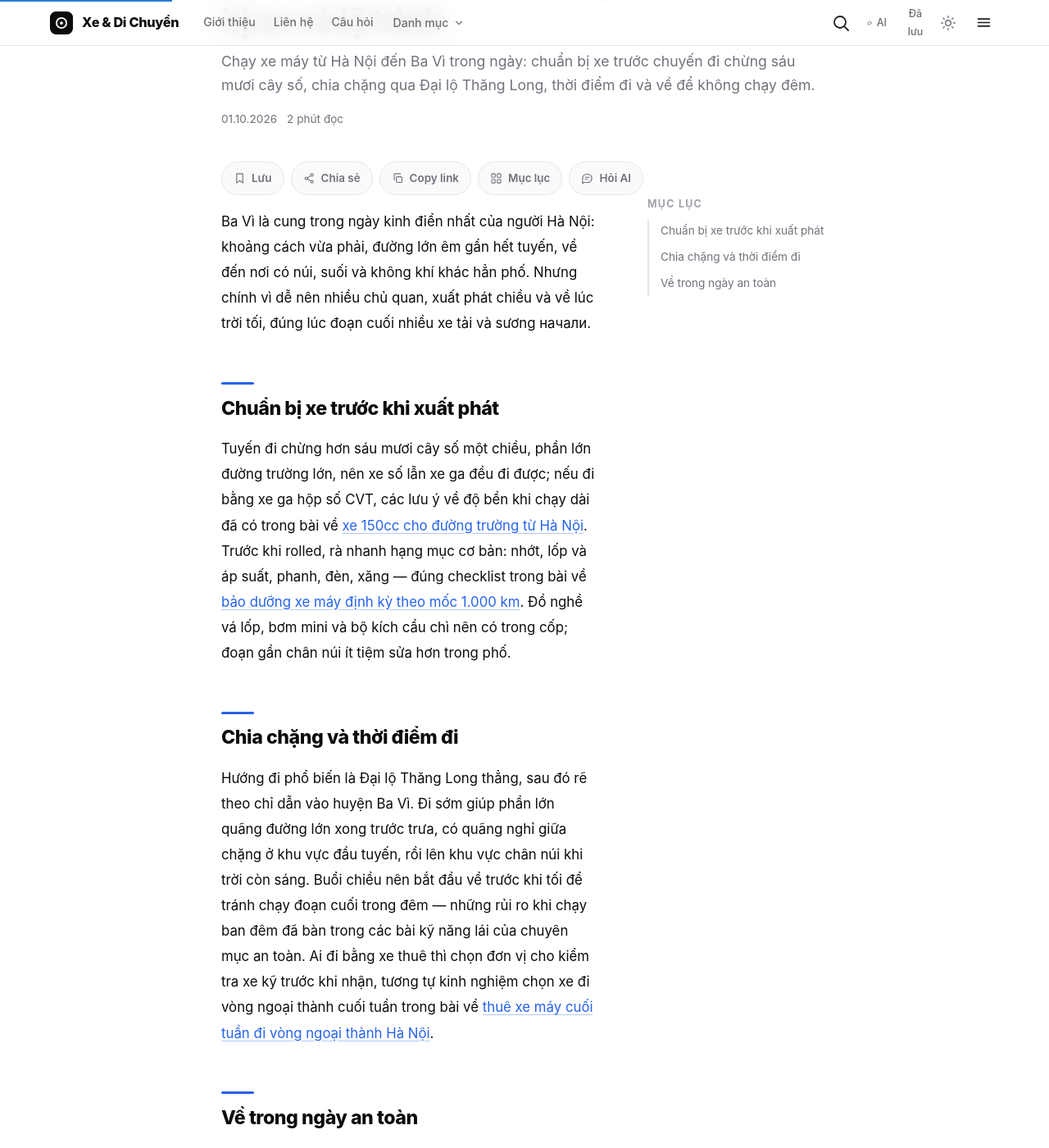
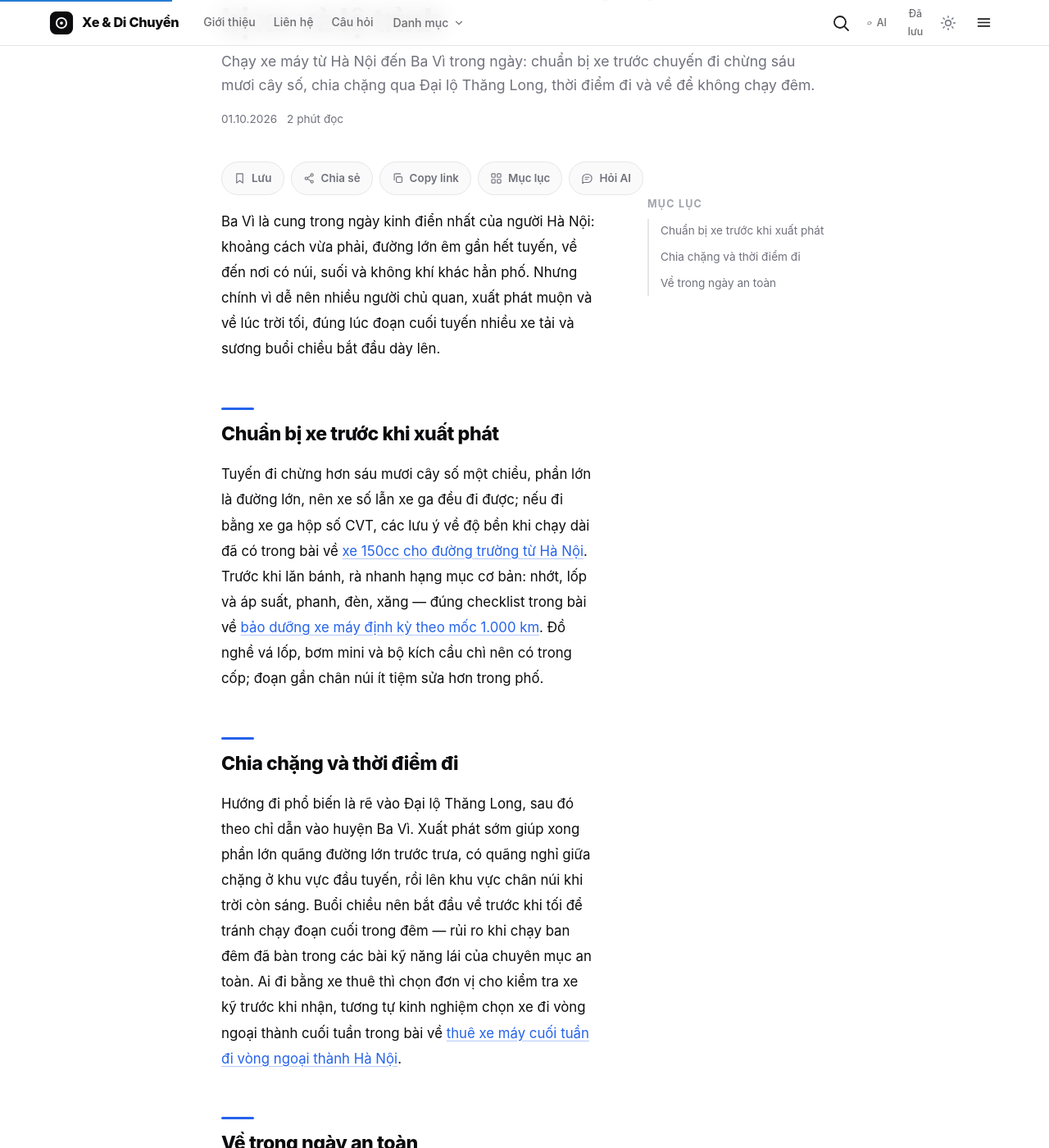
Before and after one commit to codeappweb/lab, a Jekyll site: the page built from _posts/2026-10-01-chay-xe-ha-noi-ba-vi-trong-ngay-chuan-bi-xe-va-lo-trinh.md, in a window 1280 px wide and 1400 px high, scrolled down 229 px. Shown: the whole window at 82% size. Built offline with Jekyll 4.4.1, drawn with Linux system fonts in a browser that asks for light colours; some of the changed text lies outside the part shown.

Commit message:
repair(C08-0012, C09-0001): sua ky tu CJK sot va tu Anh xen trong prose

```diff
--- a/_posts/2026-10-01-chay-xe-ha-noi-ba-vi-trong-ngay-chuan-bi-xe-va-lo-trinh.md
+++ b/_posts/2026-10-01-chay-xe-ha-noi-ba-vi-trong-ngay-chuan-bi-xe-va-lo-trinh.md
@@ -26,18 +26,18 @@ freshness_status: evergreen
 legal_sensitivity: false
 ---
 
-Ba Vì là cung trong ngày kinh điển nhất của người Hà Nội: khoảng cách vừa phải, đường lớn êm gần hết tuyến, về đến nơi có núi, suối và không khí khác hẳn phố. Nhưng chính vì dễ nên nhiều chủ quan, xuất phát chiều và về lúc trời tối, đúng lúc đoạn cuối nhiều xe tải và sương начали.
+Ba Vì là cung trong ngày kinh điển nhất của người Hà Nội: khoảng cách vừa phải, đường lớn êm gần hết tuyến, về đến nơi có núi, suối và không khí khác hẳn phố. Nhưng chính vì dễ nên nhiều người chủ quan, xuất phát muộn và về lúc trời tối, đúng lúc đoạn cuối tuyến nhiều xe tải và sương buổi chiều bắt đầu dày lên.
 
 ## Chuẩn bị xe trước khi xuất phát
 
-Tuyến đi chừng hơn sáu mươi cây số một chiều, phần lớn đường trường lớn, nên xe số lẫn xe ga đều đi được; nếu đi bằng xe ga hộp số CVT, các lưu ý về độ bền khi chạy dài đã có trong bài về [xe 150cc cho đường trường từ Hà Nội]({{ '/xe-may-150cc-cho-duong-truong-tu-ha-noi-co-can-thiet-khong/' | relative_url }}). Trước khi rolled, rà nhanh hạng mục cơ bản: nhớt, lốp và áp suất, phanh, đèn, xăng — đúng checklist trong bài về [bảo dưỡng xe máy định kỳ theo mốc 1.000 km]({{ '/bao-duong-xe-may-dinh-ky-checklist-theo-moc-1000-km/' | relative_url }}). Đồ nghề vá lốp, bơm mini và bộ kích cầu chì nên có trong cốp; đoạn gần chân núi ít tiệm sửa hơn trong phố.
+Tuyến đi chừng hơn sáu mươi cây số một chiều, phần lớn là đường lớn, nên xe số lẫn xe ga đều đi được; nếu đi bằng xe ga hộp số CVT, các lưu ý về độ bền khi chạy dài đã có trong bài về [xe 150cc cho đường trường từ Hà Nội]({{ '/xe-may-150cc-cho-duong-truong-tu-ha-noi-co-can-thiet-khong/' | relative_url }}). Trước khi lăn bánh, rà nhanh hạng mục cơ bản: nhớt, lốp và áp suất, phanh, đèn, xăng — đúng checklist trong bài về [bảo dưỡng xe máy định kỳ theo mốc 1.000 km]({{ '/bao-duong-xe-may-dinh-ky-checklist-theo-moc-1000-km/' | relative_url }}). Đồ nghề vá lốp, bơm mini và bộ kích cầu chì nên có trong cốp; đoạn gần chân núi ít tiệm sửa hơn trong phố.
 
 ## Chia chặng và thời điểm đi
 
-Hướng đi phổ biến là Đại lộ Thăng Long thẳng, sau đó rẽ theo chỉ dẫn vào huyện Ba Vì. Đi sớm giúp phần lớn quãng đường lớn xong trước trưa, có quãng nghỉ giữa chặng ở khu vực đầu tuyến, rồi lên khu vực chân núi khi trời còn sáng. Buổi chiều nên bắt đầu về trước khi tối để tránh chạy đoạn cuối trong đêm — những rủi ro khi chạy ban đêm đã bàn trong các bài kỹ năng lái của chuyên mục an toàn. Ai đi bằng xe thuê thì chọn đơn vị cho kiểm tra xe kỹ trước khi nhận, tương tự kinh nghiệm chọn xe đi vòng ngoại thành cuối tuần trong bài về [thuê xe máy cuối tuần đi vòng ngoại thành Hà Nội]({{ '/thue-xe-may-cuoi-tuan-di-vong-ngoai-thanh-ha-noi/' | relative_url }}).
+Hướng đi phổ biến là rẽ vào Đại lộ Thăng Long, sau đó theo chỉ dẫn vào huyện Ba Vì. Xuất phát sớm giúp xong phần lớn quãng đường lớn trước trưa, có quãng nghỉ giữa chặng ở khu vực đầu tuyến, rồi lên khu vực chân núi khi trời còn sáng. Buổi chiều nên bắt đầu về trước khi tối để tránh chạy đoạn cuối trong đêm — rủi ro khi chạy ban đêm đã bàn trong các bài kỹ năng lái của chuyên mục an toàn. Ai đi bằng xe thuê thì chọn đơn vị cho kiểm tra xe kỹ trước khi nhận, tương tự kinh nghiệm chọn xe đi vòng ngoại thành cuối tuần trong bài về [thuê xe máy cuối tuần đi vòng ngoại thành Hà Nội]({{ '/thue-xe-may-cuoi-tuan-di-vong-ngoai-thanh-ha-noi/' | relative_url }}).
 
 ## Về trong ngày an toàn
 
 Kế hoạch thực tế là xuất phát sáng sớm, ở chân núi qua trưa, và về trước khi mặt trời lặn hẳn. Nếu lỡ trễ, giảm tốc, bật đèn sớm và dừng nghỉ khi buồn ngủ thay vì cố về cho kịp.
 
-Tóm lại, cung Ba Vì trong ngày không khó, chỉ cần xe được kiểm tra trước, xuất phát sớm và giữ kỷ luật thời gian chiều về.
+Tóm lại, cung Ba Vì trong ngày không khó, chỉ cần xe được kiểm tra trước, xuất phát sớm và giữ kỷ luật thời gian trên chặng chiều về.
```
Also changed, not shown: _posts/2026-10-01-gui-xe-khi-den-chung-cu-ban-be-quy-tac-can-biet.md (+3 -3 lines).
